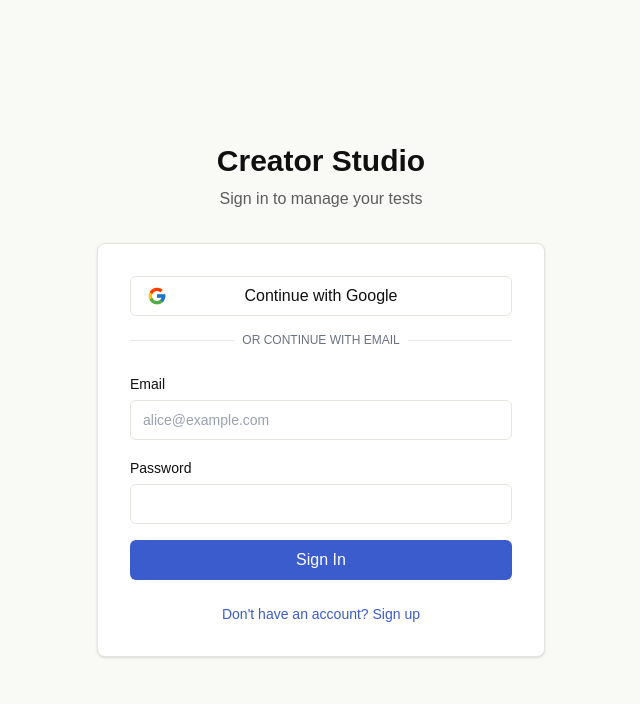
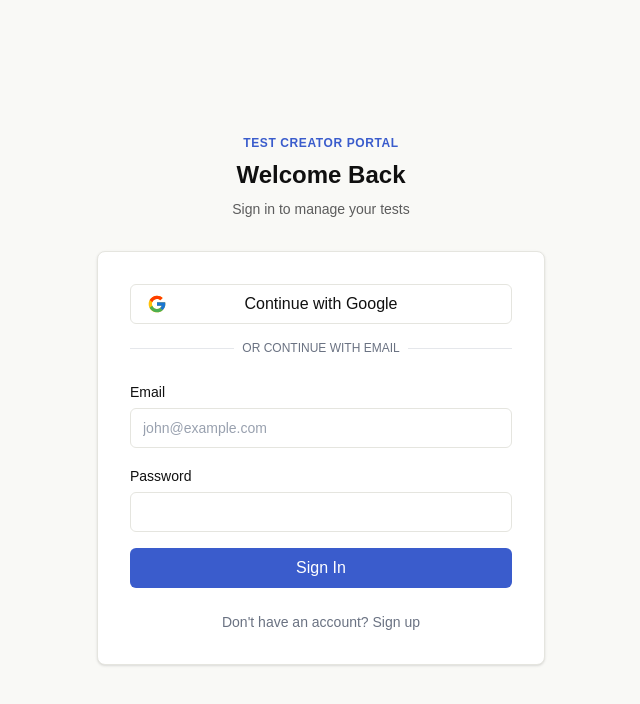
Before and after one commit to Andopher/Censeo.dev, a Next.js app: page /login in a window 1280 px wide. Shown: the top 704 px of the page, without its empty margins (319-959 px from the left). Built offline with nearby package versions, Linux system fonts and the light colour scheme; a web font is replaced by a local one.

Commit message:
full fix

```diff
--- a/app/login/page.tsx
+++ b/app/login/page.tsx
@@ -1,6 +1,6 @@
 'use client'
 
-import { useState } from 'react';
+import { useState, Suspense } from 'react';
 import { signUp, signIn } from '@/app/actions';
 import { Button } from '@/components/ui/button';
 import { GoogleAuthButton } from '@/components/auth/google-button';
@@ -8,11 +8,12 @@ import { Input } from '@/components/ui/input';
 import { useRouter, useSearchParams } from 'next/navigation';
 import Link from 'next/link';
 
-export default function LoginPage() {
+function LoginForm() {
     const router = useRouter();
-    const searchParams = useSearchParams();
-    const view = searchParams.get('view') || 'login'; // 'login' or 'signup'
-    const [isLogin, setIsLogin] = useState(view === 'login');
+    // The searchParams are no longer used to initialize the view in LoginForm
+    // const searchParams = useSearchParams();
+    // const view = searchParams.get('view') || 'login'; // 'login' or 'signup'
+    const [isLogin, setIsLogin] = useState(true); // Default to login
     const [loading, setLoading] = useState(false);
     const [error, setError] = useState('');
     const [message, setMessage] = useState('');
@@ -32,9 +33,6 @@ export default function LoginPage() {
             if (result.error) {
                 setError(result.error);
                 setLoading(false);
-            } else if (result.confirmationRequired) {
-                setLoading(false);
-                setMessage('Please check your email to confirm your account.');
             } else {
                 // Success
                 router.push('/dashboard');
@@ -47,12 +45,14 @@ export default function LoginPage() {
     };
 
     return (
-        <main className="min-h-screen flex items-center justify-center bg-[#F9F9F6] p-4">
         <div className="max-w-md w-full space-y-8">
             <div className="text-center">
-                    <h1 className="text-3xl font-bold mb-2">Creator Studio</h1>
-                    <p className="text-secondary">
-                        {isLogin ? 'Sign in to manage your tests' : 'Create an account to start building'}
+                <div className="text-xs font-bold uppercase text-accent tracking-wider mb-2">Test Creator Portal</div>
+                <h1 className="text-2xl font-bold mb-2">
+                    {isLogin ? 'Welcome Back' : 'Create Your Account'}
+                </h1>
+                <p className="text-secondary text-sm">
+                    {isLogin ? 'Sign in to manage your tests' : 'Get started with creating judgment tests'}
                 </p>
             </div>
 
@@ -84,13 +84,13 @@ export default function LoginPage() {
                     {!isLogin && (
                         <div>
                             <label className="text-sm font-medium">Full Name</label>
-                                <Input name="full_name" required placeholder="Alice Engineer" className="mt-1" />
+                            <Input name="full_name" required placeholder="John Doe" className="mt-1" />
                         </div>
                     )}
 
                     <div>
                         <label className="text-sm font-medium">Email</label>
-                            <Input name="email" type="email" required placeholder="alice@example.com" className="mt-1" />
+                        <Input name="email" type="email" required placeholder="john@example.com" className="mt-1" />
                     </div>
 
                     <div>
@@ -99,20 +99,29 @@ export default function LoginPage() {
                     </div>
 
                     <Button type="submit" className="w-full" disabled={loading}>
-                            {loading ? 'Processing...' : (isLogin ? 'Sign In' : 'Sign Up')}
+                        {loading ? 'Please wait...' : (isLogin ? 'Sign In' : 'Create Account')}
                     </Button>
                 </form>
 
                 <div className="mt-6 text-center text-sm">
                     <button
                         onClick={() => setIsLogin(!isLogin)}
-                            className="text-accent hover:underline"
+                        className="text-gray-500 hover:text-black hover:underline"
                     >
                         {isLogin ? "Don't have an account? Sign up" : "Already have an account? Sign in"}
                     </button>
                 </div>
             </div>
         </div>
+    );
+}
+
+export default function LoginPage() {
+    return (
+        <main className="min-h-screen flex items-center justify-center bg-[#F9F9F6] p-4">
+            <Suspense fallback={<div>Loading...</div>}>
+                <LoginForm />
+            </Suspense>
         </main>
     );
 }
```
Lines whose indentation alone changed are shown as unchanged.
